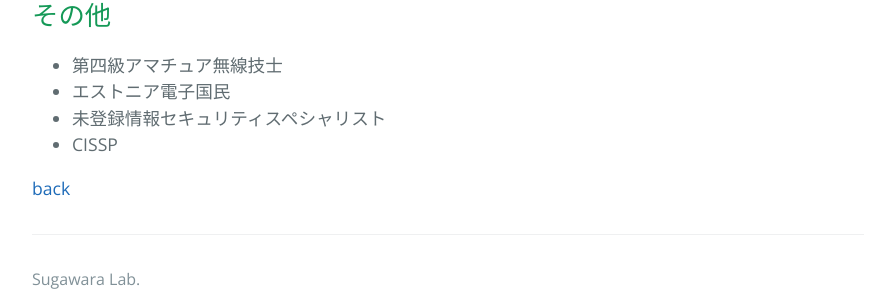
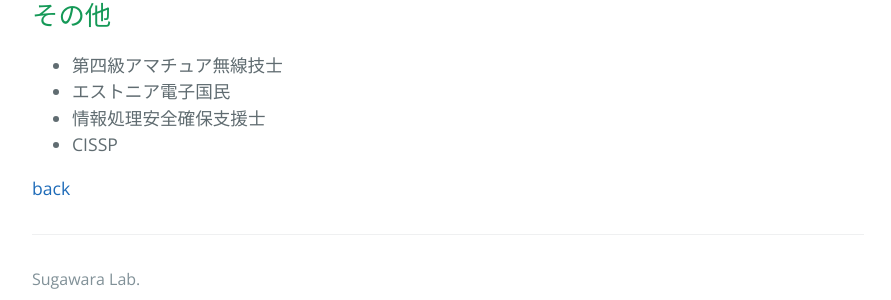
Before and after one commit to sugawara-bbbb/weblab, a Jekyll site: the page built from _member/sugawara.md, in a window 1280 px wide and 900 px high, scrolled down 3025 px. Shown: the part 577-877 px from the top of the window, without its empty margins (192-1083 px from the left). Built offline with Jekyll 4.4.1, drawn with Linux system fonts in a browser that asks for light colours.

Commit message:
sugawara

```diff
--- a/_member/sugawara.md
+++ b/_member/sugawara.md
@@ -94,5 +94,5 @@ email: sugawara
 
 - 第四級アマチュア無線技士
 - エストニア電子国民
-- 未登録情報セキュリティスペシャリスト
+- 情報処理安全確保支援士
 - CISSP
```
